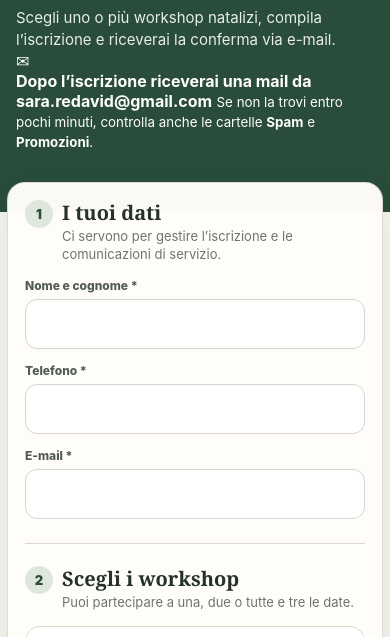
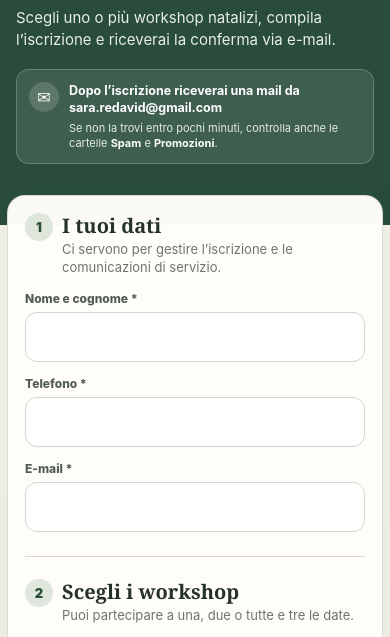
Before and after one commit to RobertoBottino/stravaganze-corsi, a plain HTML site: page index.html in a window 390 px wide. Shown: the part 203-840 px from the top of the page. Drawn offline with Linux system fonts and the light colour scheme.

Commit message:
Style prominent mobile email notice in hero

```diff
--- a/styles.css
+++ b/styles.css
@@ -129,3 +129,7 @@ input,button{-webkit-tap-highlight-color:transparent}
   .section-title h2{font-size:19px}
   .price-box strong{font-size:27px}
 }
+
+.hero-mail-alert{margin-top:22px;display:flex;align-items:flex-start;gap:12px;max-width:680px;padding:14px 16px;border:1px solid rgba(255,255,255,.22);border-radius:15px;background:rgba(255,255,255,.10);backdrop-filter:blur(5px);color:#fff;line-height:1.4}.hero-mail-alert b,.hero-mail-alert small{display:block}.hero-mail-alert b{font-size:14px}.hero-mail-alert small{margin-top:4px;color:#e4eee6;font-size:12px}.hero-mail-icon{display:grid;place-items:center;flex:0 0 32px;width:32px;height:32px;border-radius:50%;background:rgba(255,255,255,.16);font-size:16px}.hero-mail-alert strong{color:#fff}
+@media(max-width:760px){.hero-mail-alert{margin-top:18px;padding:13px 14px;gap:10px}.hero-mail-alert b{font-size:13px}.hero-mail-alert small{font-size:11.5px}.hero-mail-icon{width:30px;height:30px;flex-basis:30px}}
+@media(max-width:430px){.hero-mail-alert{border-radius:13px;padding:12px}.hero-mail-alert b{font-size:12.5px}.hero-mail-alert small{font-size:11px;line-height:1.35}}
```
